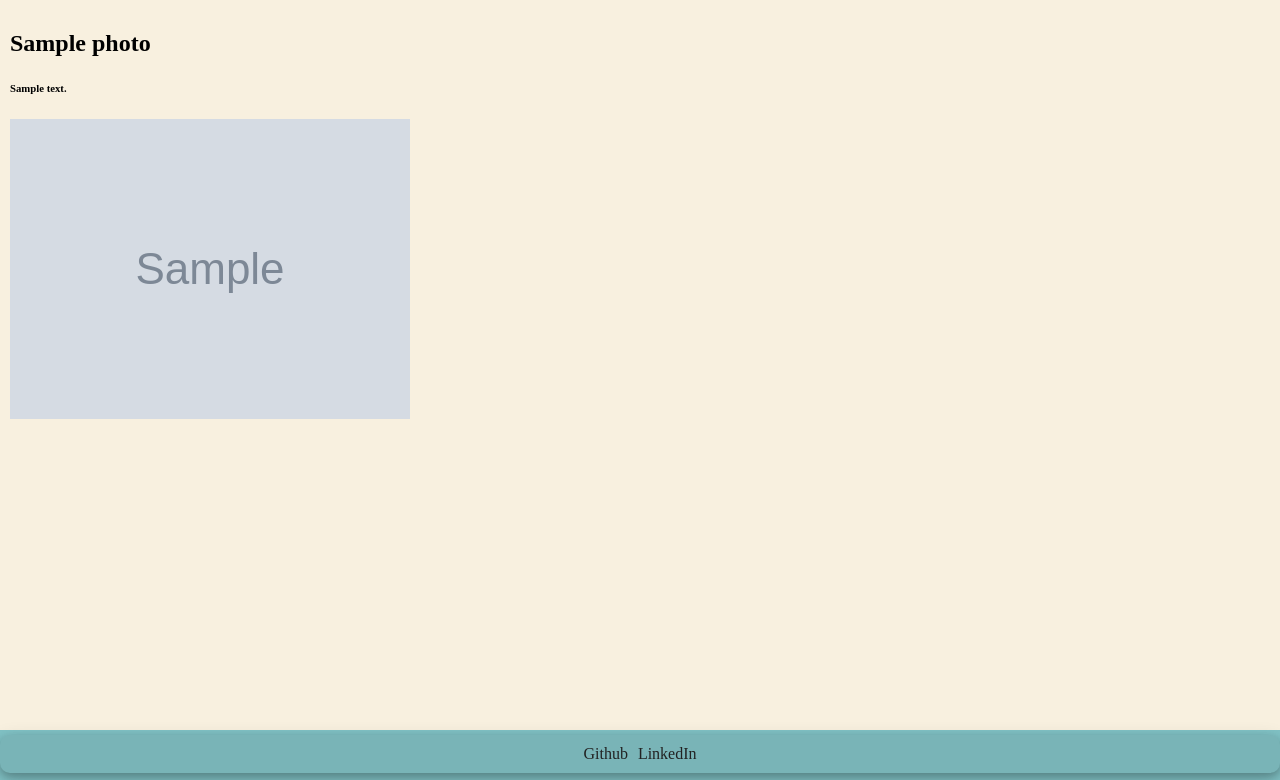
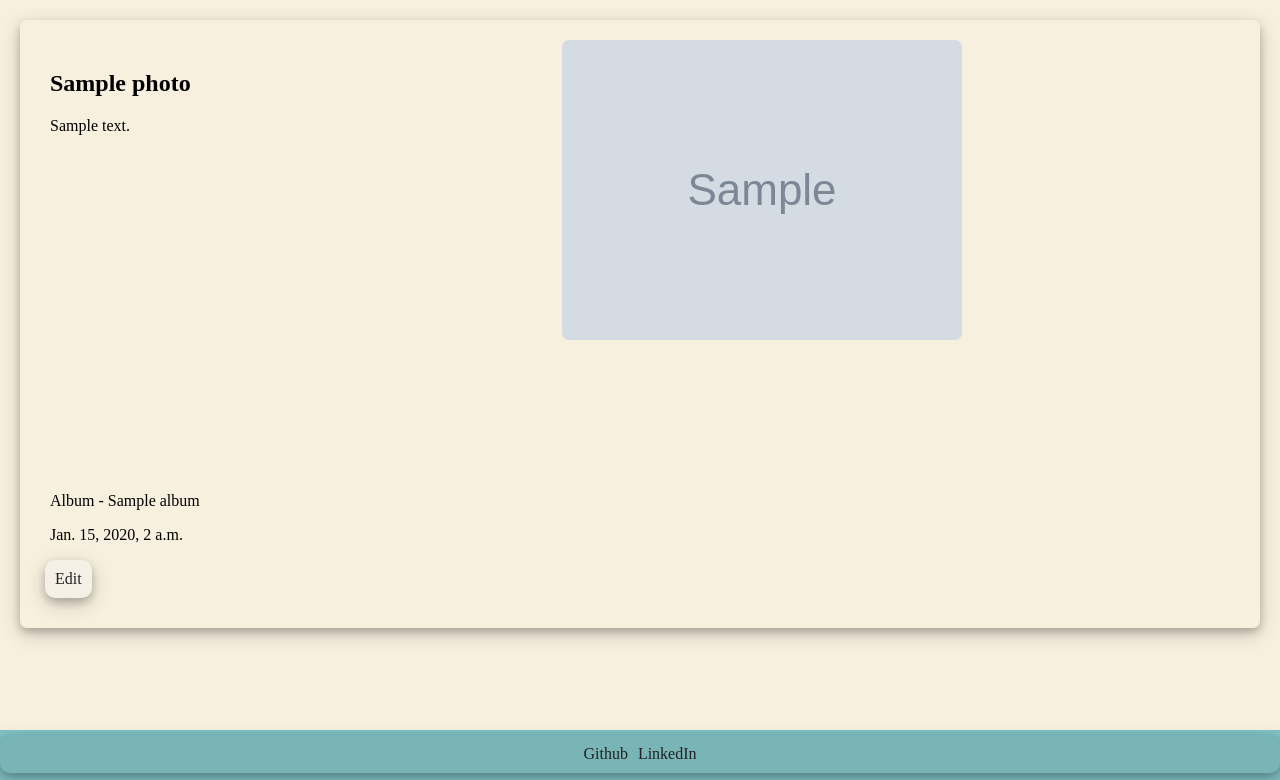
Before and after one commit to aggarabedian/remember_when, a Django app: page /photo/1/ in a window 1280 px wide. Shown: the part 154-934 px from the top of the page. Run offline with Django 3.2, Linux system fonts and the light colour scheme; tables that the repository leaves empty hold one stand-in row (values such as "Sample post"); grey boxes marked "Sample" are stand-in pictures; some web fonts are replaced.

Commit message:
Styles photo detail

```diff
--- a/main_app/static/styles/main.css
+++ b/main_app/static/styles/main.css
@@ -1,5 +1,4 @@
 /* == Base == */
-
 
 body {
   background-color: #F8F0DF;
@@ -24,6 +23,7 @@ a {
 }
 
 /* = Navbar = */
+
 .navbar_body {
   position: sticky;
   top: 0;
@@ -31,7 +31,6 @@ a {
 }
 
 .nav_container {
-  /* border-bottom: solid 1px grey; */
   padding: 10px;
   background-color: #81c2c5;
   display: flex;
@@ -40,7 +39,6 @@ a {
   align-items: center;
   font-family: 'Gentium Book Basic', serif;
   height: auto;
-
 }
 
 .nav_container_left {
@@ -49,9 +47,7 @@ a {
   display: flex;
   align-items: center;
   border-radius: 10px;
-
 }
-
 
 .logo_link {
   text-decoration: none;
@@ -64,8 +60,6 @@ a {
   box-shadow: 0 4px 8px 0 rgba(0, 0, 0, 0.2), 0 6px 20px 0 rgba(0, 0, 0, 0.19);
   border-radius: 10px;
 }
-
-
 
 .nav_left_link_container {
   padding: 10px;
@@ -193,7 +187,6 @@ a {
   cursor: pointer;
 }
 
-
 .slider {
   display: none;
 }
@@ -259,10 +252,6 @@ a {
 
 /* == Home Page == */
 
-.home_container {
-
-}
-
 .bg_image {
   margin: -10px;
 }
@@ -273,23 +262,17 @@ a {
 
 /* == Album List == */
 
-.album_list_body {
-
-}
-
 .album_list_header_container {
   display: flex;
   flex-wrap: wrap;
   justify-content: space-between;
   align-items: flex-start;
   flex-direction: column;
-
 }
 
 .album_list_header {
   padding: 10px;
   margin-left: 30px;
-
 }
 
 .album_create_button {
@@ -299,7 +282,6 @@ a {
   transition: all .2s ease-in-out;
   margin: 10px;
   margin-left: 30px;
-
 }
 
 .album_create_button:hover {
@@ -330,13 +312,7 @@ a {
 }
 
 
-
-
 /* == Album Detail == */
-
-.album_detail_container {
-
-}
 
 .album_header {
   margin-left: 30px;
@@ -349,7 +325,6 @@ a {
   grid-template-columns: repeat(1, 1fr);
   grid-template-rows: auto;
   justify-items: center;
-
   row-gap: 30px;
   column-gap: 10px;
 }
@@ -377,7 +352,6 @@ a {
   height: 280px;
   min-width: 280px;
   min-height: 280px;
-  /* background-color: rgb(247, 255, 254); */
   margin: 10px;
   border-radius: 7px;
   align-self: center;
@@ -394,11 +368,6 @@ a {
   align-self: flex-start;
   margin: -5px 10px;
 }
-
-/* .album_card_description {
-  border: solid black 1px;
-  padding: 10px;
-} */
 
 .album_card_buttons {
   padding: 10px 7px;
@@ -421,6 +390,7 @@ a {
   margin: 10px;
 }
 
+
 /* == Journal Detail == */
 
 .journal_detail_body {
@@ -430,7 +400,6 @@ a {
 }
 
 .journal_detail_header_container {
-
   margin: 10px;
   padding: 10px;
   background-color: rgb(243, 237, 225);
@@ -468,7 +437,6 @@ a {
   background-color: rgb(243, 237, 225);
   border-radius: 7px;
   box-shadow: 0 4px 8px 0 rgba(0, 0, 0, 0.2), 0 6px 20px 0 rgba(0, 0, 0, 0.19);
-
 }
 
 .journal_detail_card {
@@ -479,7 +447,6 @@ a {
   background-color: rgb(243, 237, 225);
   border-radius: 7px;
   box-shadow: 0 4px 8px 0 rgba(0, 0, 0, 0.2), 0 6px 20px 0 rgba(0, 0, 0, 0.19);
-
 }
 
 .journal_detail_card_left {
@@ -501,8 +468,8 @@ a {
 }
 
 .journal_detail_card_title:hover {
-    transform: scale(1.03);
-    color: #9D9D9D;
+  transform: scale(1.03);
+  color: #9D9D9D;
 }
 
 .journal_detail_card_created_at {
@@ -515,7 +482,6 @@ a {
   font-size: 1.1rem;
   line-height: 1.5em;
 }
-
 
 
 /* == Memory Detail == */
@@ -544,6 +510,65 @@ a {
 }
 
 
+/* == Photo Detail == */
+
+.photo_detail_body {
+  display: flex;
+  flex-direction: column;
+  padding: 10px;
+}
+
+.photo_detail_card {
+  padding: 10px;
+  border-radius: 7px;
+  box-shadow: 0 4px 8px 0 rgba(0, 0, 0, 0.2), 0 6px 20px 0 rgba(0, 0, 0, 0.19);
+  display: grid;
+  grid-template-columns: 1fr 4fr;
+}
+
+.photo_detail_card_header {
+  padding: 10px;
+  display: grid;
+  grid-template-columns: 1fr;
+  grid-template-rows: 3fr 1fr;
+  justify-content: space-between;
+}
+
+.photo_detail_card_header_title {
+  padding: 10px;
+}
+
+.photo_detail_card_header_description {
+  padding: 10px;
+}
+
+.photo_detail_card_image_container {
+  padding: 10px;
+}
+
+.photo_detail_card_image_holder img {
+  max-height: 100%;
+  max-width: 100%;
+  display: block;
+  margin: auto;
+  border-radius: 7px;
+}
+
+.photo_detail_update_button {
+  padding: 10px;
+  background-color: rgb(245, 240, 230);
+  box-shadow: 0 4px 8px 0 rgba(0, 0, 0, 0.2), 0 6px 20px 0 rgba(0, 0, 0, 0.19);
+  border-radius: 10px;
+  transition: all .2s ease-in-out;
+  width: fit-content;
+  margin-left: -5px;
+}
+
+.photo_detail_update_button:hover {
+  transform: scale(1.05);
+}
+
+
 /* == Media Queries == */
 
 @media (min-width: 650px) {
@@ -559,8 +584,3 @@ a {
 @media (min-width: 900px) {
   .album_card_container { grid-template-columns: repeat(3, 1fr); }
 }
-
-/* @media (min-width: 400px) {
-
-
-} */
--- a/main_app/templates/photo_detail.html
+++ b/main_app/templates/photo_detail.html
@@ -4,10 +4,40 @@
 
 {% block content %}
 
-<div class="photo_show_container">
-  <h2>{{photo.title}}</h2>
-  <h6>{{photo.description}}</h6>
-  <img src="{{photo.picture.url}}" alt="">
+<div class="photo_detail_body">
+  <div class="photo_detail_card">
+    <div class="photo_detail_card_header">
+      <div class="photo_detail_card_header_title">
+        <h2>{{photo.title}}</h2>
+        <p>{{photo.description}}</p>
+      </div>
+      <div class="photo_detail_card_header_description">
+        <p>Album - {{photo.album}}</p>
+        <p>{{photo.created_at}}</p>
+      <a href="{% url 'photo_update' photo.pk %}">
+        <div class="photo_detail_update_button">
+          Edit
+        </div>
+      </a>
+      </div>
+    </div>
+    <div class="photo_detail_card_image_container">
+      <div class="photo_detail_card_image_holder">
+        <img src="{{photo.picture.url}}" alt="{{photo.title}}">
+      </div>
+    </div>
+  </div>
 </div>
 
 {% endblock content %}
+
+
+
+
+
+
+<div class="photo_show_container">
+  <h2></h2>
+  <h6></h6>
+  <img src="" alt="">
+</div>
--- a/main_app/templates/photo_update.html
+++ b/main_app/templates/photo_update.html
@@ -9,7 +9,8 @@
   {{form.as_p}}
 
   <input type="submit" value="Submit">
-<a href="javascript:history.back()">Cancel</a>
+<a href="javascript:history.back()"><button>Cancel</button></a>
+<a href="{% url 'photo_delete' photo.pk %}">Delete</a>
 
 </form>
 
```
